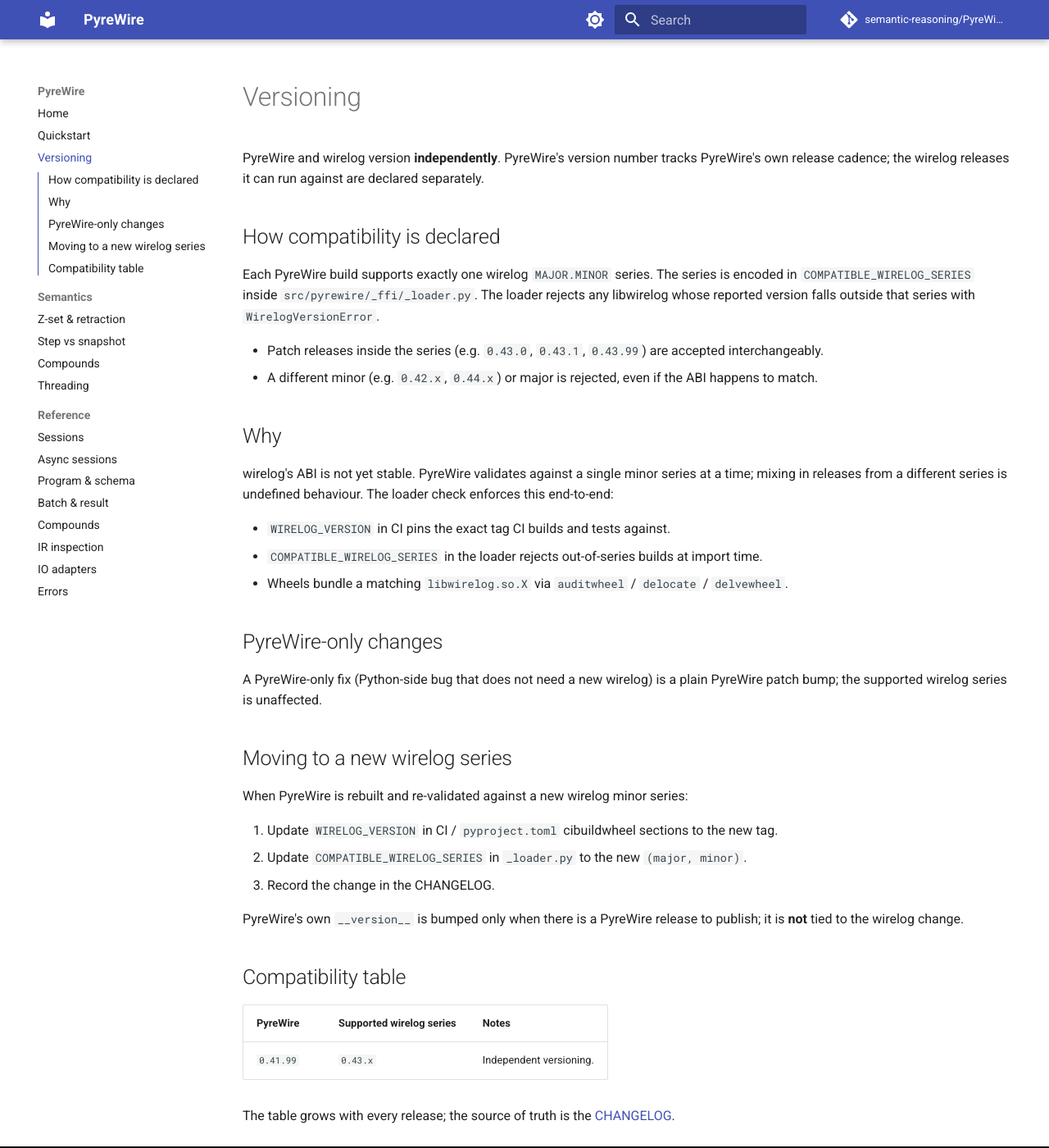
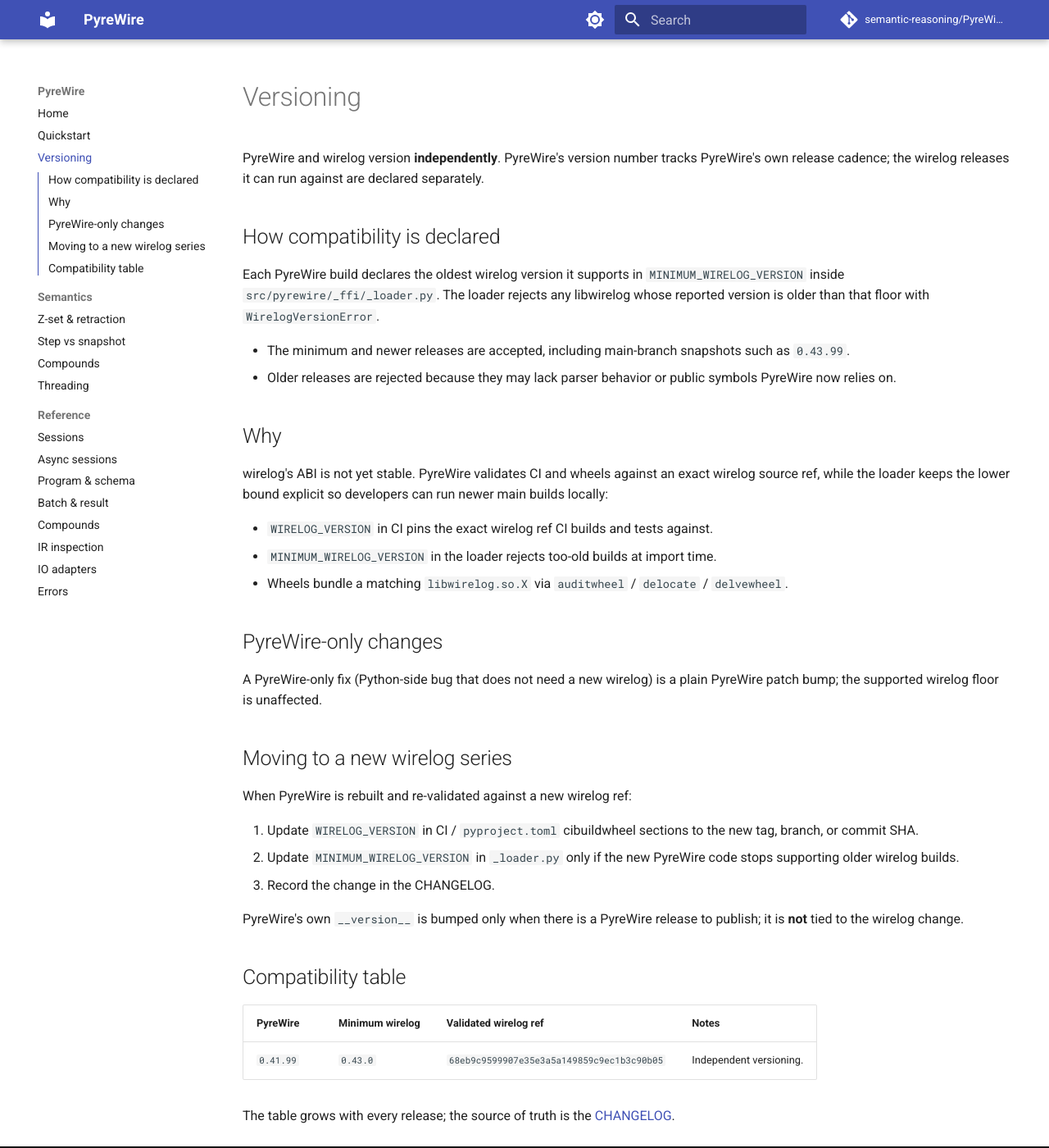
Before and after one commit to semantic-reasoning/PyreWire, an MkDocs documentation site: the page built from docs/versioning.md, in a window 1280 px wide and 1400 px high. Shown: the whole window at 82% size. Built offline with MkDocs 1.6.1 and Material for MkDocs 9.7.7, drawn with Linux system fonts in a browser that asks for light colours; comment, search, counter and statistics services are not loaded.

```diff
--- a/docs/versioning.md
+++ b/docs/versioning.md
@@ -6,45 +6,43 @@
 
 ## How compatibility is declared
 
-Each PyreWire build supports exactly one wirelog `MAJOR.MINOR` series.
-The series is encoded in `COMPATIBLE_WIRELOG_SERIES` inside
-`src/pyrewire/_ffi/_loader.py`. The loader rejects any libwirelog
-whose reported version falls outside that series with
-`WirelogVersionError`.
+Each PyreWire build declares the oldest wirelog version it supports in
+`MINIMUM_WIRELOG_VERSION` inside `src/pyrewire/_ffi/_loader.py`. The
+loader rejects any libwirelog whose reported version is older than that
+floor with `WirelogVersionError`.
 
-- Patch releases inside the series (e.g. `0.43.0`, `0.43.1`, `0.43.99`)
-  are accepted interchangeably.
-- A different minor (e.g. `0.42.x`, `0.44.x`) or major is rejected,
-  even if the ABI happens to match.
+- The minimum and newer releases are accepted, including main-branch
+  snapshots such as `0.43.99`.
+- Older releases are rejected because they may lack parser behavior or
+  public symbols PyreWire now relies on.
 
 ## Why
 
-wirelog's ABI is not yet stable. PyreWire validates against a single
-minor series at a time; mixing in releases from a different series
-is undefined behaviour. The loader check enforces this end-to-end:
+wirelog's ABI is not yet stable. PyreWire validates CI and wheels
+against an exact wirelog source ref, while the loader keeps the lower
+bound explicit so developers can run newer main builds locally:
 
-- `WIRELOG_VERSION` in CI pins the exact tag CI builds and tests
+- `WIRELOG_VERSION` in CI pins the exact wirelog ref CI builds and tests
   against.
-- `COMPATIBLE_WIRELOG_SERIES` in the loader rejects out-of-series
-  builds at import time.
+- `MINIMUM_WIRELOG_VERSION` in the loader rejects too-old builds at
+  import time.
 - Wheels bundle a matching `libwirelog.so.X` via `auditwheel` /
   `delocate` / `delvewheel`.
 
 ## PyreWire-only changes
 
 A PyreWire-only fix (Python-side bug that does not need a new
-wirelog) is a plain PyreWire patch bump; the supported wirelog
-series is unaffected.
+wirelog) is a plain PyreWire patch bump; the supported wirelog floor is
+unaffected.
 
 ## Moving to a new wirelog series
 
-When PyreWire is rebuilt and re-validated against a new wirelog
-minor series:
+When PyreWire is rebuilt and re-validated against a new wirelog ref:
 
 1. Update `WIRELOG_VERSION` in CI / `pyproject.toml` cibuildwheel
-   sections to the new tag.
-2. Update `COMPATIBLE_WIRELOG_SERIES` in `_loader.py` to the new
-   `(major, minor)`.
+   sections to the new tag, branch, or commit SHA.
+2. Update `MINIMUM_WIRELOG_VERSION` in `_loader.py` only if the new
+   PyreWire code stops supporting older wirelog builds.
 3. Record the change in the CHANGELOG.
 
 PyreWire's own `__version__` is bumped only when there is a PyreWire
@@ -52,9 +50,9 @@
 
 ## Compatibility table
 
-| PyreWire        | Supported wirelog series | Notes                       |
-| --------------- | ------------------------ | --------------------------- |
-| `0.41.99`       | `0.43.x`                 | Independent versioning.     |
+| PyreWire        | Minimum wirelog | Validated wirelog ref                      | Notes                   |
+| --------------- | --------------- | ------------------------------------------ | ----------------------- |
+| `0.41.99`       | `0.43.0`        | `68eb9c9599907e35e3a5a149859c9ec1b3c90b05` | Independent versioning. |
 
 The table grows with every release; the source of truth is the
 [CHANGELOG](https://github.com/semantic-reasoning/PyreWire/blob/main/CHANGELOG.md).
```
Also changed, not shown: pyproject.toml (+5 -5 lines), 6 other files.
